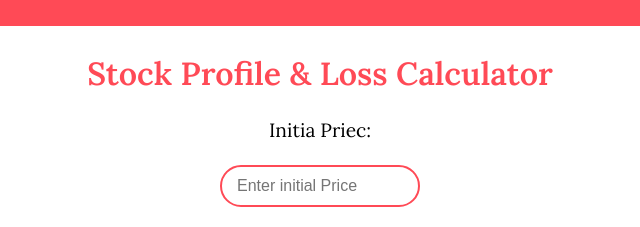
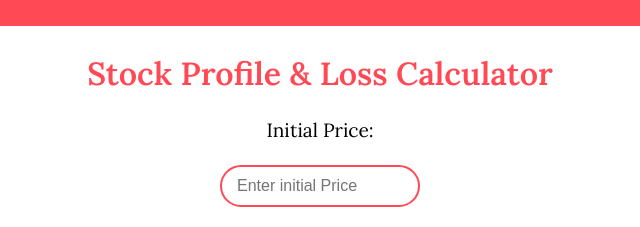
Before and after one commit to Mahi24-prog/Level0_mark14, a plain HTML site: page index.html in a window 1280 px wide. Shown: the top 227 px of the page, 320-960 px from the left. Drawn offline with Linux system fonts and the light colour scheme.

Commit message:
minor changes

```diff
--- a/index.html
+++ b/index.html
@@ -13,7 +13,7 @@
   <div class="main-container">
     <h1 class="header">Stock Profile & Loss Calculator</h1>
 
-    <label for="initial-price">Initia Priec:</label>
+    <label for="initial-price">Initial Price:</label>
     <input type="number" id="initial-price" name="initial-price" placeholder="Enter initial Price">
 
     <label for="quantity">Quantity:</label>
```
